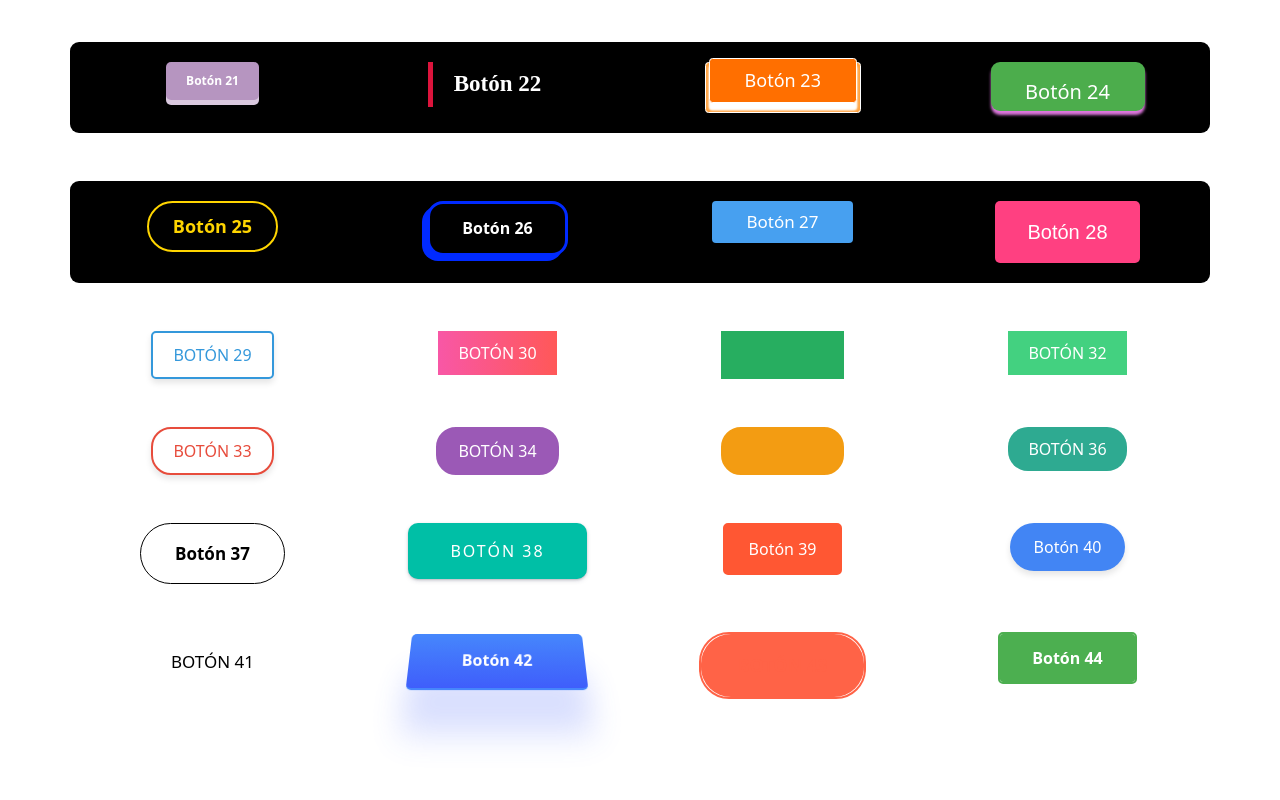
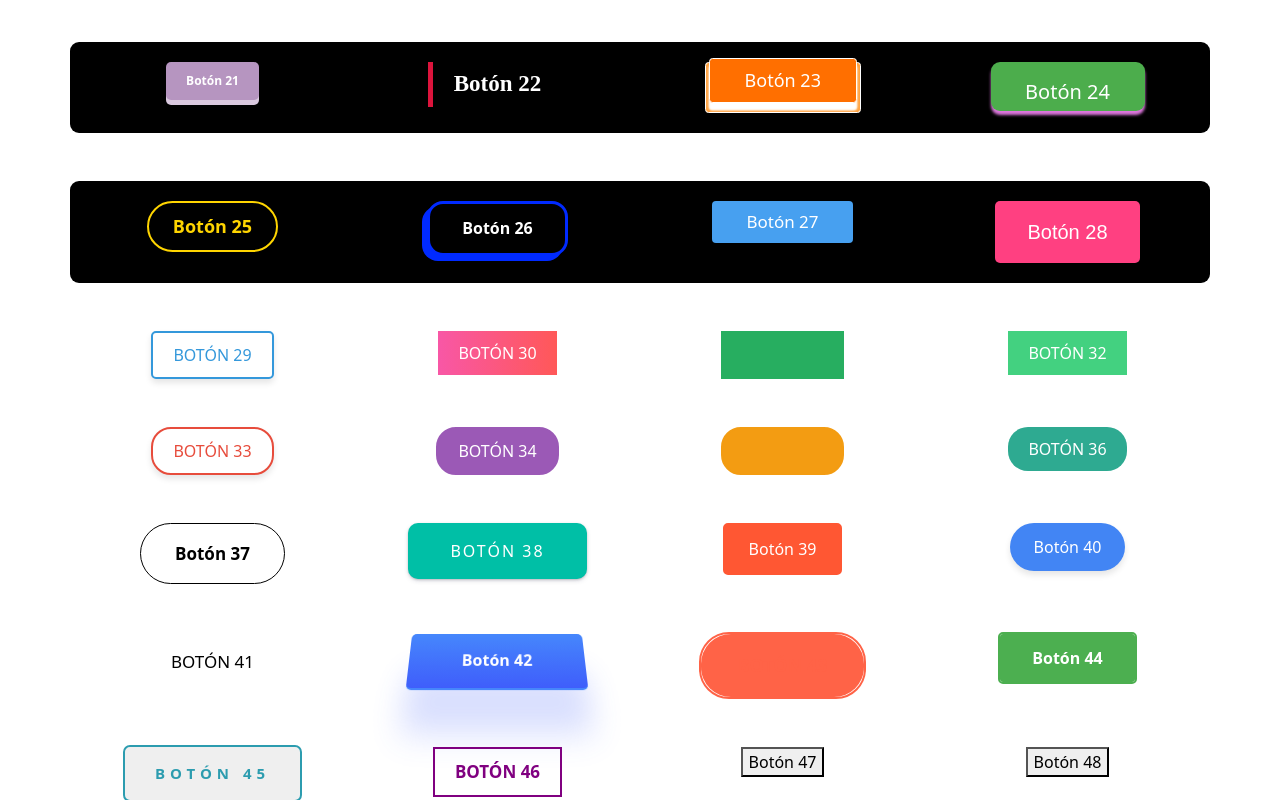
Before and after one commit to EduardoHernandezGuzman/botones-de-prueba-1, a website: page index.html in a window 1280 px wide. Shown: the part 599-1399 px from the top of the page. Before the commit the page ends 1298 px from the top, so only its background shows below. Drawn offline with nearby package versions, Linux system fonts and the light colour scheme.

Commit message:
Añadidos botones 45 y 46

```diff
--- a/index.html
+++ b/index.html
@@ -257,6 +257,27 @@
     </div>
   </div>
 
+  <div class="container text-center mt-5">
+    <div class="row row-cols-4">
+
+      <div class="col">
+        <button id="boton45"> Botón 45
+        </button>
+      </div>
+      <div class="col">
+        <button id="boton46"> Botón 46
+        </button>
+      </div>
+      <div class="col">
+        <button id="boton47"> Botón 47
+        </button>
+      </div>
+      <div class="col">
+        <button id="boton48"> Botón 48
+        </button>
+      </div>
+    </div>
+  </div>
 
   <script src="https://cdn.jsdelivr.net/npm/@popperjs/core@2.11.8/dist/umd/popper.min.js"
     integrity="sha384-I7E8VVD/ismYTF4hNIPjVp/Zjvgyol6VFvRkX/vR+Vc4jQkC+hVqc2pM8ODewa9r"
--- a/styles.css
+++ b/styles.css
@@ -1287,3 +1287,79 @@
   color: #4CAF50;
   background-color: white;
 }
+
+/* BOTÓN 45 */
+#boton45 {
+  padding: 1em 2em;
+  border: none;
+  border-radius: 5px;
+  font-weight: bold;
+  letter-spacing: 5px;
+  text-transform: uppercase;
+  color: #2c9caf;
+  transition: all 1000ms;
+  font-size: 15px;
+  position: relative;
+  overflow: hidden;
+  outline: 2px solid #2c9caf;
+}
+
+#boton45:hover {
+  color: #ffffff;
+  transform: scale(1.1);
+  outline: 2px solid #70bdca;
+  box-shadow: 4px 5px 17px -4px #268391;
+}
+
+#boton45::before {
+  content: "";
+  position: absolute;
+  left: -50px;
+  top: 0;
+  width: 0;
+  height: 100%;
+  background-color: #2c9caf;
+  transform: skewX(45deg);
+  z-index: -1;
+  transition: width 1000ms;
+}
+
+#boton45:hover::before {
+  width: 250%;
+}
+
+/* BOTÓN 46 */
+#boton46 {
+  color: purple;
+  text-transform: uppercase;
+  text-decoration: none;
+  border: 2px solid purple;
+  padding: 10px 20px;
+  font-size: 17px;
+  font-weight: bold;
+  background: transparent;
+  position: relative;
+  transition: all 1s;
+  overflow: hidden;
+}
+
+#boton46:hover {
+  color: white;
+}
+
+#boton46::before {
+  content: '';
+  position: absolute;
+  height: 100%;
+  width: 0%;
+  top: 0;
+  left: -40px;
+  transform: skewX(45deg);
+  background-color: purple;
+  z-index: -1;
+  transition: all 1s;
+}
+
+#boton46:hover::before {
+  width: 160%;
+}
```
